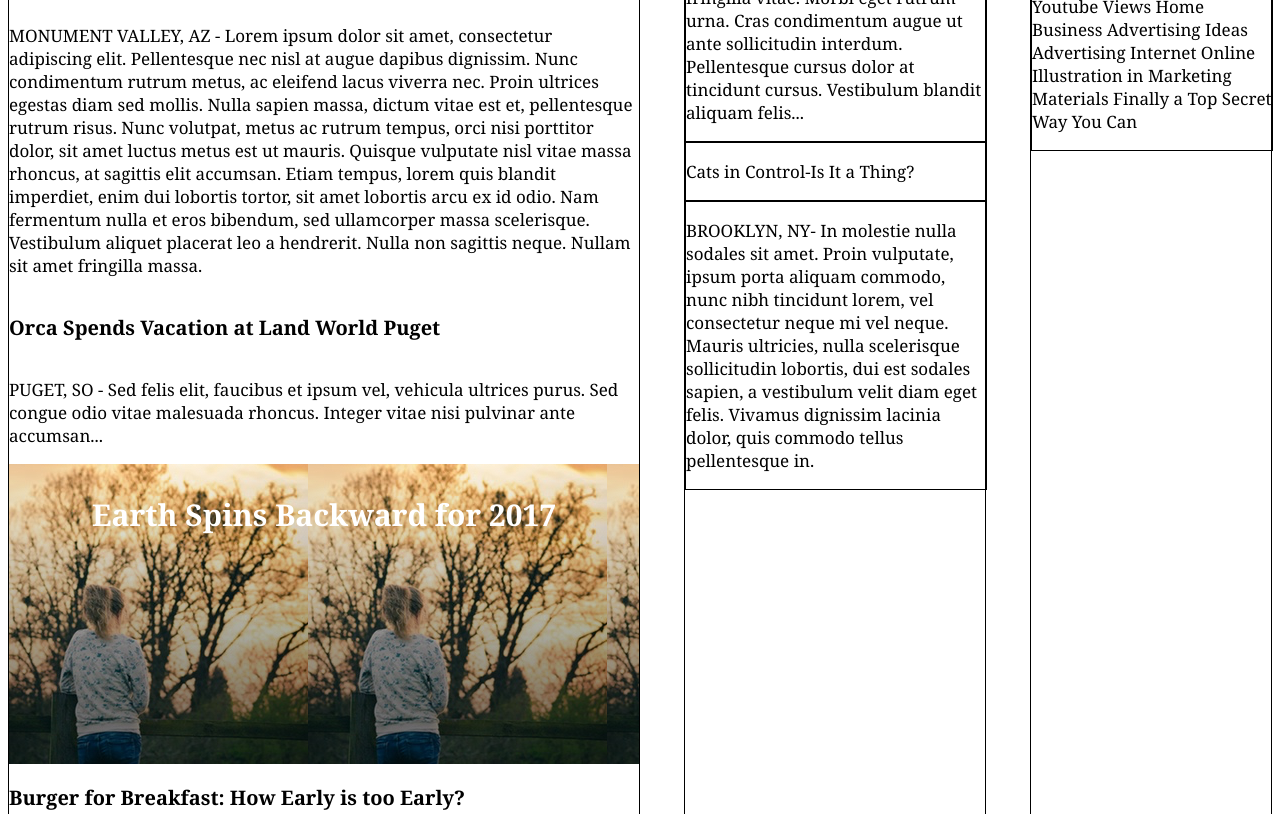
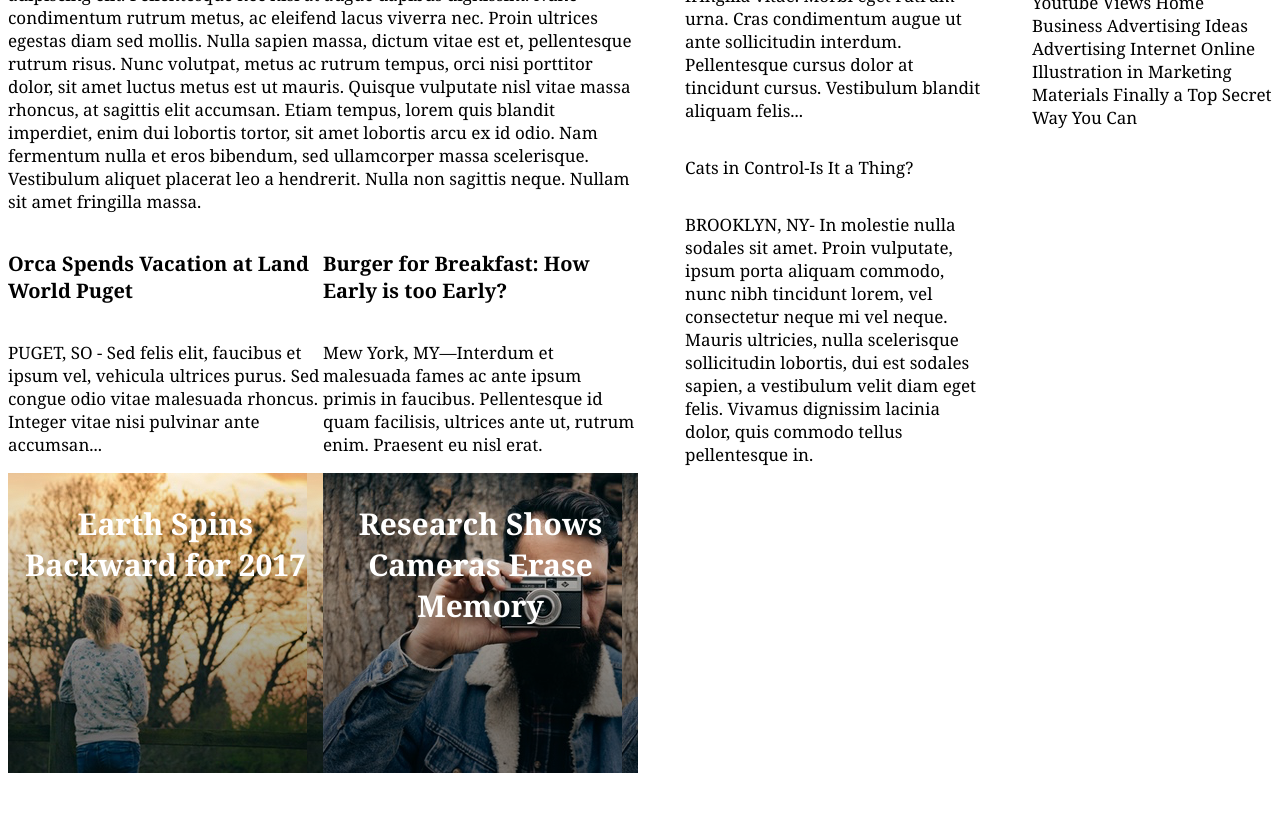
Before and after one commit to lindsayrosillo/MyTimes, a plain HTML site: page index.html in a window 1280 px wide. Shown: the part 460-1274 px from the top of the page. After the commit the page ends 1241 px from the top, so only its background shows below. Drawn offline with Linux system fonts and the light colour scheme.

Commit message:
Add Tuesdays changes

```diff
--- a/index.html
+++ b/index.html
@@ -27,12 +27,14 @@
       <div class="leftcolumn">
 
           <div class="mother">
-              <p class="mainstory">Mother of Three Buys Tuna Steak at Phish Concert. Leaves, "Feeling Funny."</p>
+              <div class="mainstory">
+              <p>Mother of Three Buys Tuna Steak at Phish Concert. Leaves, "Feeling Funny."</p>
+              </div>
 
               <p>MONUMENT VALLEY, AZ - Lorem ipsum dolor sit amet, consectetur adipiscing elit. Pellentesque nec nisl at augue dapibus dignissim. Nunc condimentum rutrum metus, ac eleifend lacus viverra nec. Proin ultrices egestas diam sed mollis. Nulla sapien massa, dictum vitae est et, pellentesque rutrum risus. Nunc volutpat, metus ac rutrum tempus, orci nisi porttitor dolor, sit amet luctus metus est ut mauris. Quisque vulputate nisl vitae massa rhoncus, at sagittis elit accumsan. Etiam tempus, lorem quis blandit imperdiet, enim dui lobortis tortor, sit amet lobortis arcu ex id odio. Nam fermentum nulla et eros bibendum, sed ullamcorper massa scelerisque. Vestibulum aliquet placerat leo a hendrerit. Nulla non sagittis neque. Nullam sit amet fringilla massa.</p>
             </div>
-
-            <div class="Orca">
+          <div class="leftstories">
+            <div class="orca">
               <h3>Orca Spends Vacation at Land World Puget</h3>
               <p>PUGET, SO - Sed felis elit, faucibus et ipsum vel, vehicula ultrices purus. Sed congue odio vitae malesuada rhoncus. Integer vitae nisi pulvinar ante accumsan...</p>
             </div>
@@ -41,15 +43,15 @@
               <p>Earth Spins Backward for 2017</p>
             </div>
 
-            <div class="Burger">
+            <div class="burger">
               <h3>Burger for Breakfast: How Early is too Early?</h3>
               <p>Mew York, MY—Interdum et malesuada fames ac ante ipsum primis in faucibus. Pellentesque id quam facilisis, ultrices ante ut, rutrum enim. Praesent eu nisl erat.</p>
             </div>
-
             <div class="research">
               <p>Research Shows Cameras Erase Memory</p>
             </div>
-      </div>
+          </div>
+    </div>
 
       <div class="middlecolumn">
 
@@ -76,5 +78,6 @@
           <p>Cat Emoji Goes Viral Buy Youtube Views Home Business Advertising Ideas Advertising Internet Online Illustration in Marketing Materials Finally a Top Secret Way You Can</p>
         </div>
     </div>
+  </div>
   </body>
 </html>
--- a/resources/style.css
+++ b/resources/style.css
@@ -48,33 +48,23 @@ color: black;
   font-size: 20px;
 }
 .leftcolumn{
-border: solid black 1px;
 width: 630px;
-height: auto;
 display: flex;
 flex-direction: column;
 }
 
 .middlecolumn {
-border: solid black 1px;
 width: 300px;
 display: flex;
 flex-direction: column;
 }
 .rightcolumn {
-border: solid black 1px;
 width: 240px;
 display: flex;
 flex-direction: column;
 }
 
 /*....News Stories....*/
-
-.orca
-.burger
-.research {
-  border: solid black 1px;
-}
 
 .mother {
 }
@@ -88,24 +78,43 @@ flex-direction: column;
   background-image: url("images/img-story-main.png");
   height: 300px;
 }
-
+.leftstories {
+  display: flex;
+  flex-flow: row wrap;
+}
+.orca {
+  flex: 1;
+  min-width: 300px;
+}
+.burger {
+  flex: 1;
+  min-width: 300px;
+}
 .earth {
   font-family: Georgia;
   font-weight: bold;
   font-size: 30px;
   color: white;
+  display: flex;
+  order: 3;
+  height: 300px;
   text-align: center;
   background-image: url("images/img-story-2.png");
-  height: 300px;
+  flex: 1;
+  min-width: 300px;
 }
 
 .research {
-  font-family: Georgia;
+ font-family: Georgia;
   font-weight: bold;
   font-size: 30px;
   color: white;
+  display: flex;
+  flex: 1;
+  order: 4;
   text-align: center;
   background-image: url("images/img-story-3.png");
+  min-width: 300px;
   height: 300px;
 }
 
```
